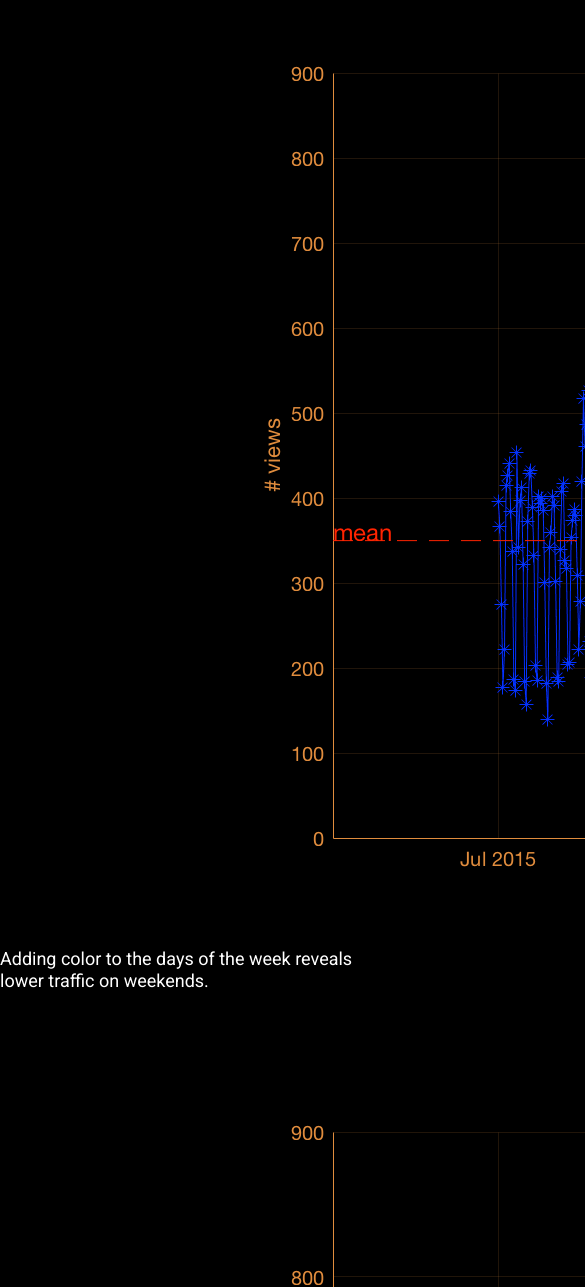
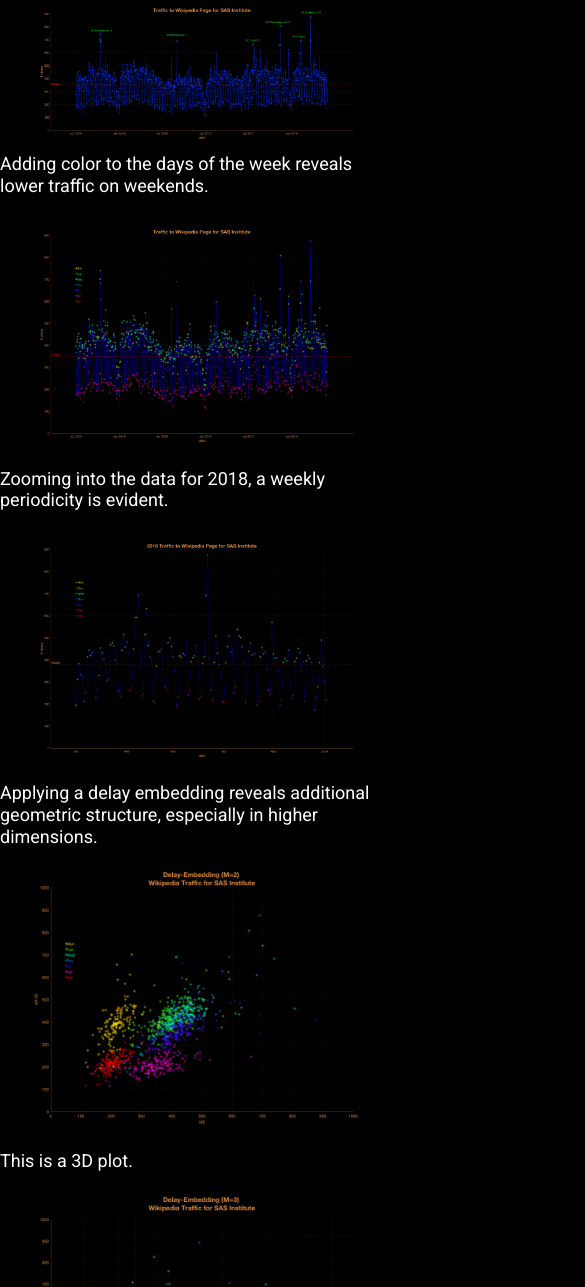
Before and after one commit to jasontdc/hmg-tda, a plain HTML site: page index.html in a window 390 px wide. Shown: the part 713-2000 px from the top of the page, 585 px wide, since content can reach past the window. Drawn offline with nearby package versions, Linux system fonts and the light colour scheme.

Commit message:
Make images responsive.

```diff
--- a/index.html
+++ b/index.html
@@ -16,25 +16,25 @@
     <h3>Exploring Web Traffic Data with 7 images</h4>
 
     <h5>Plotting the time series reveals some interesting outliers.  What was special about those particular dates?</h5>
-    <img src="/001.png">
+    <img class="responsive" src="/001.png">
 
     <h5>Adding color to the days of the week reveals lower traffic on weekends.</h5>
-    <img class="one" src="/002.png">
+    <img class="responsive" src="/002.png">
 
     <h5>Zooming into the data for 2018, a weekly periodicity is evident.</h5>
-    <img src="/003.png">
+    <img class="responsive" src="/003.png">
 
     <h5>Applying a delay embedding reveals additional geometric structure, especially in higher dimensions.</h5>
-    <img src="/004.png">
+    <img class="responsive" src="/004.png">
     <h5>This is a 3D plot.</h5>
-    <img src="/005.png">
+    <img class="responsive" src="/005.png">
     <h5>A delay embedding into higher embedding dimension, plotted with a PCA-projection reveals a loop structure,
     which corresponds to weekly periodicity</h5>
-    <img src="/006.png">
+    <img class="responsive" src="/006.png">
     <h5>Computing "Persistent Homology" allows us to analyze the shape of the data DIRECTLY in high-dimensional spaces.</h5>
     <p>The lone "dot" in the upper left, which has an early birth and late death, corresponds to the main loop structure.
     The other dots correspond to richer and finer scale structure which can be further analzyed to reveal additional insights.</p>
-    <img src="/007.png">
+    <img class="responsive" src="/007.png">
 
 
     <p>This is just the beginning of what is possible.  For example, further analysis can be performed in a dynamic way to track the evolution of the shape of the time-varying data.  As goes the famous quote by one of the founders of TDA:</p>
--- a/style.css
+++ b/style.css
@@ -39,3 +39,8 @@ h4 {
 h5 {
   font-size: 1.8rem;
 }
+
+.responsive {
+  width: 100%;
+  height: auto;
+}
```
